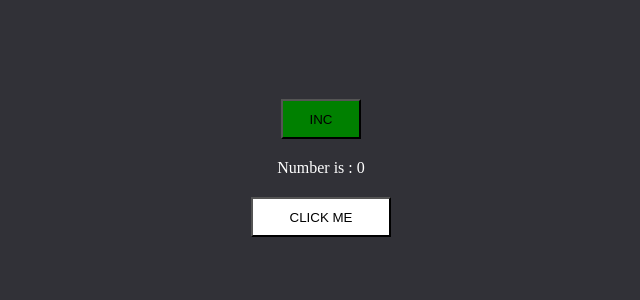
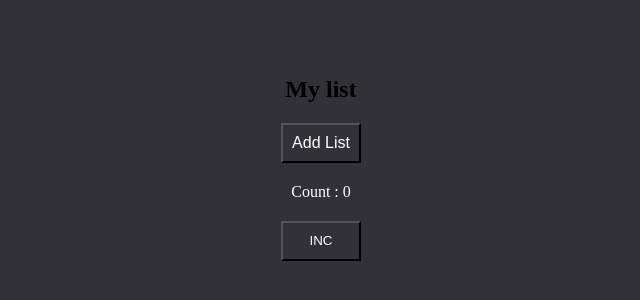
Before and after one commit to Rajan-7/JsLibrary, a React (Create React App) app: page / in a window 1280 px wide. Shown: the part 232-532 px from the top of the page, without its empty margins (319-959 px from the left). Built offline with nearby package versions, Linux system fonts and the light colour scheme; some icons are missing; a web font is replaced by a local one.

Commit message:
Custom Hook created in context.js,UseCallBack hook created/completed in Hook

```diff
--- a/src/App.js
+++ b/src/App.js
@@ -15,10 +15,13 @@
 // import UseRf from "./components/Hooks/useRef/UseRf";
 // import UseDom from "./components/Hooks/useRef/UseDom";
 // import UseLayoutEffect from "./components/Hooks/useLayoutEffect/UseLayoutEffect";
-import UseMemo from "./components/Hooks/useMemo/UseMemo";
+// import UseMemo from "./components/Hooks/useMemo/UseMemo";
+// import UseCallBack from "./components/Hooks/useCallBack/UseCallBack";
+
+import UseCallBack from "./components/Hooks/useCallBack/UseCallBack";
 
 function App() {
-  return <UseMemo/>;
+  return <UseCallBack />;
 }
 
 export default App;
--- a/src/components/Hooks/UseContext/Child.js
+++ b/src/components/Hooks/UseContext/Child.js
@@ -1,8 +1,8 @@
-import React, { useContext } from "react";
-import { AppContext } from "../../context/context";
+import React from "react";
+import { useGlobalData } from "../../context/context";
 
 const Child = () => {
-  const user = useContext(AppContext);
+  const user = useGlobalData();
   const { userData } = user;
   console.log(userData);
   return (
--- /dev/null
+++ b/src/components/Hooks/useCallBack/List.js
@@ -0,0 +1,16 @@
+import React,{memo} from "react";
+
+const List = ({ list, addList }) => {
+    console.log("child render");
+  return (
+    <>
+      <h2>My list</h2>
+      {list.map((elem, index) => {
+        return <p key={index}>{elem + " " + index}</p>;
+      })}
+      <button onClick={addList} style={{height:40,width:80,color:"white",fontSize:16}}>Add List</button>
+    </>
+  );
+};
+
+export default memo(List);
--- /dev/null
+++ b/src/components/Hooks/useCallBack/UseCallBack.js
@@ -0,0 +1,52 @@
+import React, { useCallback, useState } from "react";
+import List from "./List";
+import styled from "styled-components";
+
+const UseCallBack = () => {
+  const [count, setCount] = useState(0);
+  const [list, setList] = useState([]);
+
+  const increment = () => {
+    setCount(count + 1);
+  };
+
+  const addList = useCallback(() => {
+    return setList((prev) => [...prev, "My List"]);
+  },[]);
+
+  return (
+    <>
+      <Wrapper>
+        <div className="container">
+          <List list={list} addList={addList} />
+          <p className="para">Count : {count}</p>
+          <button className="btn" onClick={increment}>
+            INC
+          </button>
+        </div>
+      </Wrapper>
+    </>
+  );
+};
+
+const Wrapper = styled.section`
+  .container {
+    display: flex;
+    justify-content: center;
+    align-items: center;
+    flex-direction: column;
+    height: 100vh;
+    gap: 20px;
+  }
+  p {
+    font-sixe: 20px;
+    color: #fff;
+  }
+  .btn {
+    height: 40px;
+    width: 80px;
+    color: #fff;
+  }
+`;
+
+export default UseCallBack;
--- a/src/components/context/context.js
+++ b/src/components/context/context.js
@@ -1,4 +1,4 @@
-import { createContext } from "react";
+import { createContext, useContext } from "react";
 
 const AppContext = createContext();
 
@@ -23,4 +23,9 @@ const AppProvider = ({ children }) => {
   return <AppContext.Provider value={combineData}>{children}</AppContext.Provider>;
 };
 
-export { AppContext, AppProvider };
+// custom Hook
+const useGlobalData = ()=>{
+  return useContext(AppContext);
+}
+
+export { AppContext, AppProvider,useGlobalData };
```
Also changed, not shown: src/components/Hooks/UseContext/Parent.js (+5 -3 lines).
